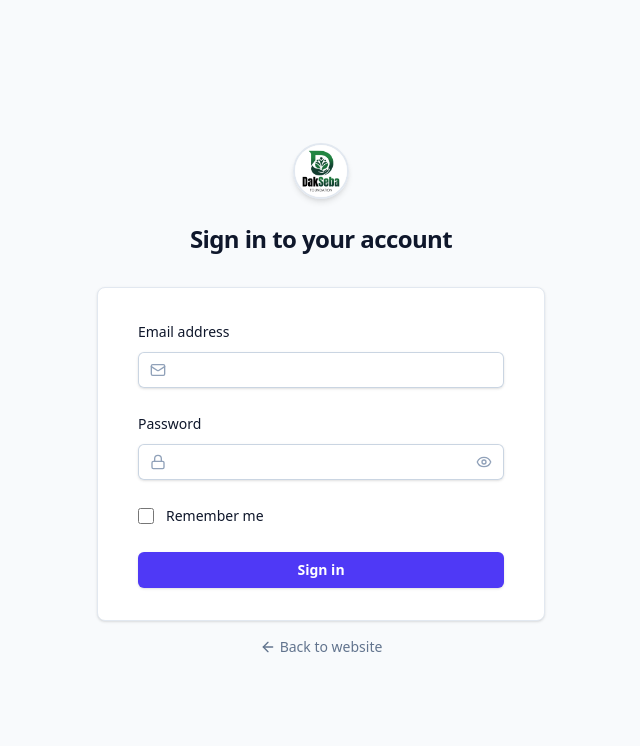
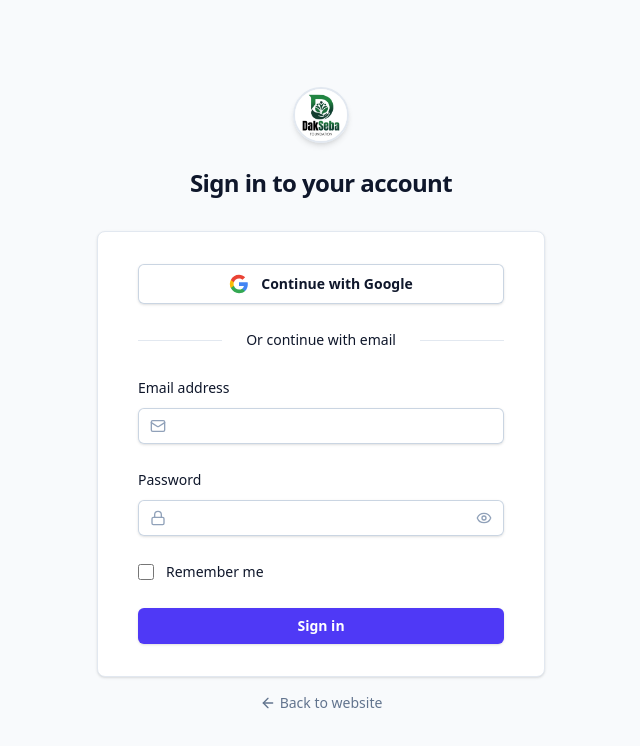
Before and after one commit to tannakater/ngo, a React (Vite) app: page /admin in a window 1280 px wide. Shown: the top 746 px of the page, without its empty margins (319-959 px from the left). Built offline with nearby package versions, Linux system fonts and the light colour scheme; no server answers; the database is empty.

Commit message:
feat(auth): add Google sign-in support
Implement Google authentication flow in AuthLayout and update application version to V33.

```diff
--- a/src/components/admin/AdminSidebar.tsx
+++ b/src/components/admin/AdminSidebar.tsx
@@ -112,7 +112,7 @@
             </span>
             <span className="text-[11px] font-semibold text-emerald-400/90 flex items-center gap-2">
               Admin Workspace
-              <span className="px-1.5 py-0.2 bg-emerald-900/80 text-emerald-300 rounded font-mono text-[9px] border border-emerald-700/50">V31</span>
+              <span className="px-1.5 py-0.2 bg-emerald-900/80 text-emerald-300 rounded font-mono text-[9px] border border-emerald-700/50">V33</span>
             </span>
           </div>
         </Link>
--- a/src/components/admin/AdminTopbar.tsx
+++ b/src/components/admin/AdminTopbar.tsx
@@ -138,7 +138,7 @@
       <div className="flex items-center gap-2 sm:gap-3">
         {/* Version Badge */}
         <div className="hidden xs:inline-flex items-center gap-1 px-2.5 py-1 bg-emerald-50 text-emerald-700 border border-emerald-200 rounded-lg text-xs font-mono font-bold tracking-wider shadow-2xs">
-          <span>V32</span>
+          <span>V33</span>
         </div>
 
         {/* Pending Donations Alert Pill */}
--- a/src/components/layout/AuthLayout.tsx
+++ b/src/components/layout/AuthLayout.tsx
@@ -43,6 +43,29 @@
     );
     return () => unsubscribe();
   }, [syncWithFirebase, syncNgoWithUser]);
+
+  const handleGoogleLogin = async () => {
+    setErrorMessage(null);
+    setSubmitting(true);
+    try {
+      const result = await googleSignIn();
+      if (result?.user) {
+        setUser(result.user);
+        setNeedsAuth(false);
+        syncWithFirebase(result.user.uid);
+        syncNgoWithUser(result.user.uid);
+      }
+    } catch (err: any) {
+      console.error('Google sign in failure:', err);
+      let msg = err?.message || 'Failed to sign in with Google.';
+      if (msg.includes('Firebase')) {
+        msg = msg.replace(/Firebase:?\s*/i, '').replace(/\(auth\/.*\)/i, '').trim();
+      }
+      setErrorMessage(msg);
+    } finally {
+      setSubmitting(false);
+    }
+  };
 
   const handleEmailLogin = async (e: React.FormEvent) => {
     e.preventDefault();
@@ -118,6 +141,32 @@
             )}
 
             <form className="space-y-6" onSubmit={handleEmailLogin}>
+              <div>
+                <button
+                  type="button"
+                  onClick={handleGoogleLogin}
+                  disabled={submitting}
+                  className="flex w-full justify-center items-center gap-3 rounded-md bg-white px-3 py-2 text-sm font-semibold leading-6 text-slate-900 shadow-sm ring-1 ring-inset ring-slate-300 hover:bg-slate-50 focus-visible:outline focus-visible:outline-2 focus-visible:outline-offset-2 focus-visible:outline-indigo-600 disabled:opacity-50 cursor-pointer"
+                >
+                  <svg className="w-5 h-5" viewBox="0 0 24 24">
+                    <path d="M22.56 12.25c0-.78-.07-1.53-.2-2.25H12v4.26h5.92c-.26 1.37-1.04 2.53-2.21 3.31v2.77h3.57c2.08-1.92 3.28-4.74 3.28-8.09z" fill="#4285F4" />
+                    <path d="M12 23c2.97 0 5.46-.98 7.28-2.66l-3.57-2.77c-.98.66-2.23 1.06-3.71 1.06-2.86 0-5.29-1.93-6.16-4.53H2.18v2.84C3.99 20.53 7.7 23 12 23z" fill="#34A853" />
+                    <path d="M5.84 14.09c-.22-.66-.35-1.36-.35-2.09s.13-1.43.35-2.09V7.07H2.18C1.43 8.55 1 10.22 1 12s.43 3.45 1.18 4.93l2.85-2.22.81-.62z" fill="#FBBC05" />
+                    <path d="M12 5.38c1.62 0 3.06.56 4.21 1.64l3.15-3.15C17.45 2.09 14.97 1 12 1 7.7 1 3.99 3.47 2.18 7.07l3.66 2.84c.87-2.6 3.3-4.53 6.16-4.53z" fill="#EA4335" />
+                  </svg>
+                  Continue with Google
+                </button>
+              </div>
+
+              <div className="relative">
+                <div className="absolute inset-0 flex items-center" aria-hidden="true">
+                  <div className="w-full border-t border-slate-200" />
+                </div>
+                <div className="relative flex justify-center text-sm font-medium leading-6">
+                  <span className="bg-white px-6 text-slate-900">Or continue with email</span>
+                </div>
+              </div>
+
               <div>
                 <label htmlFor="email" className="block text-sm font-medium leading-6 text-slate-900">
                   Email address
```
